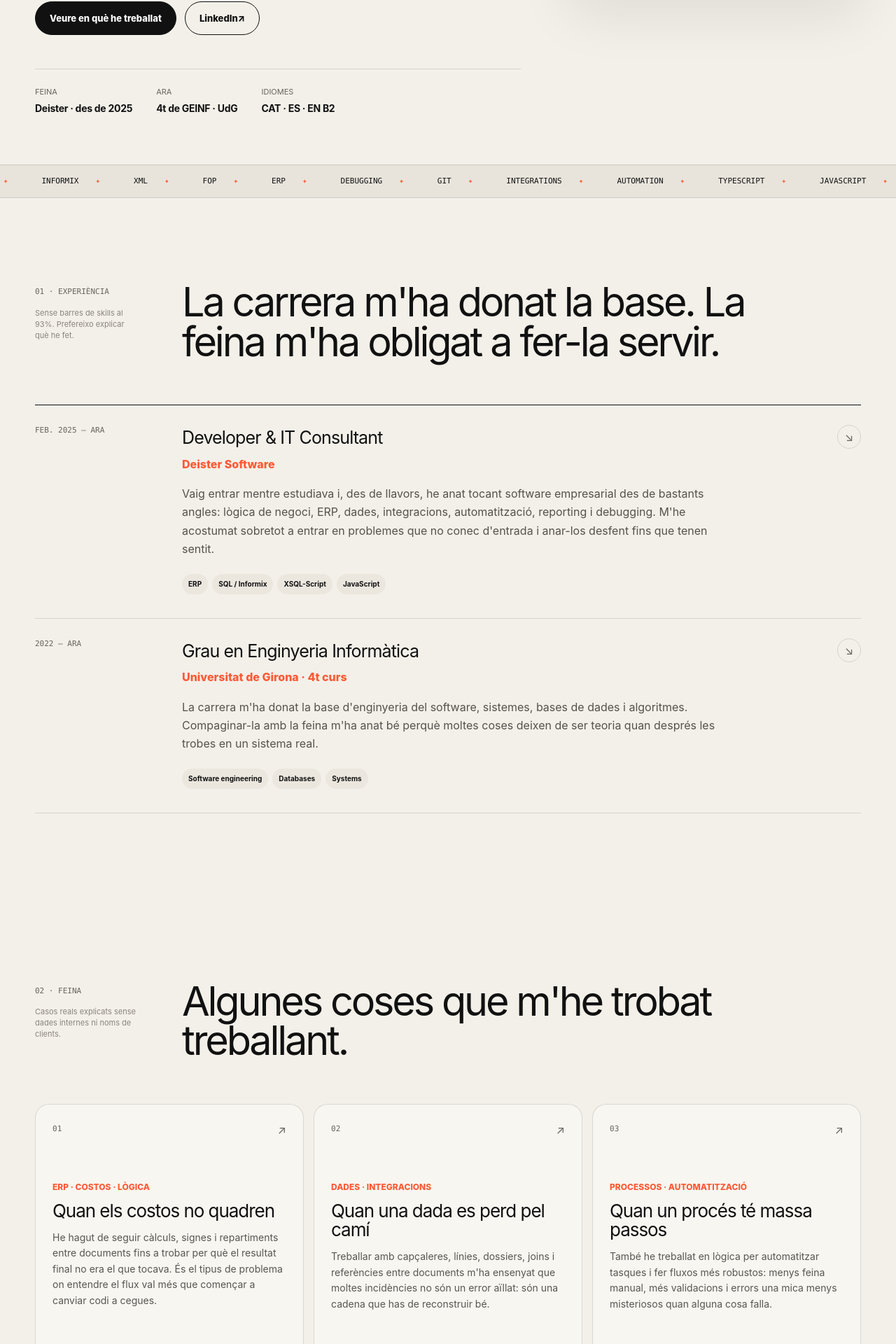
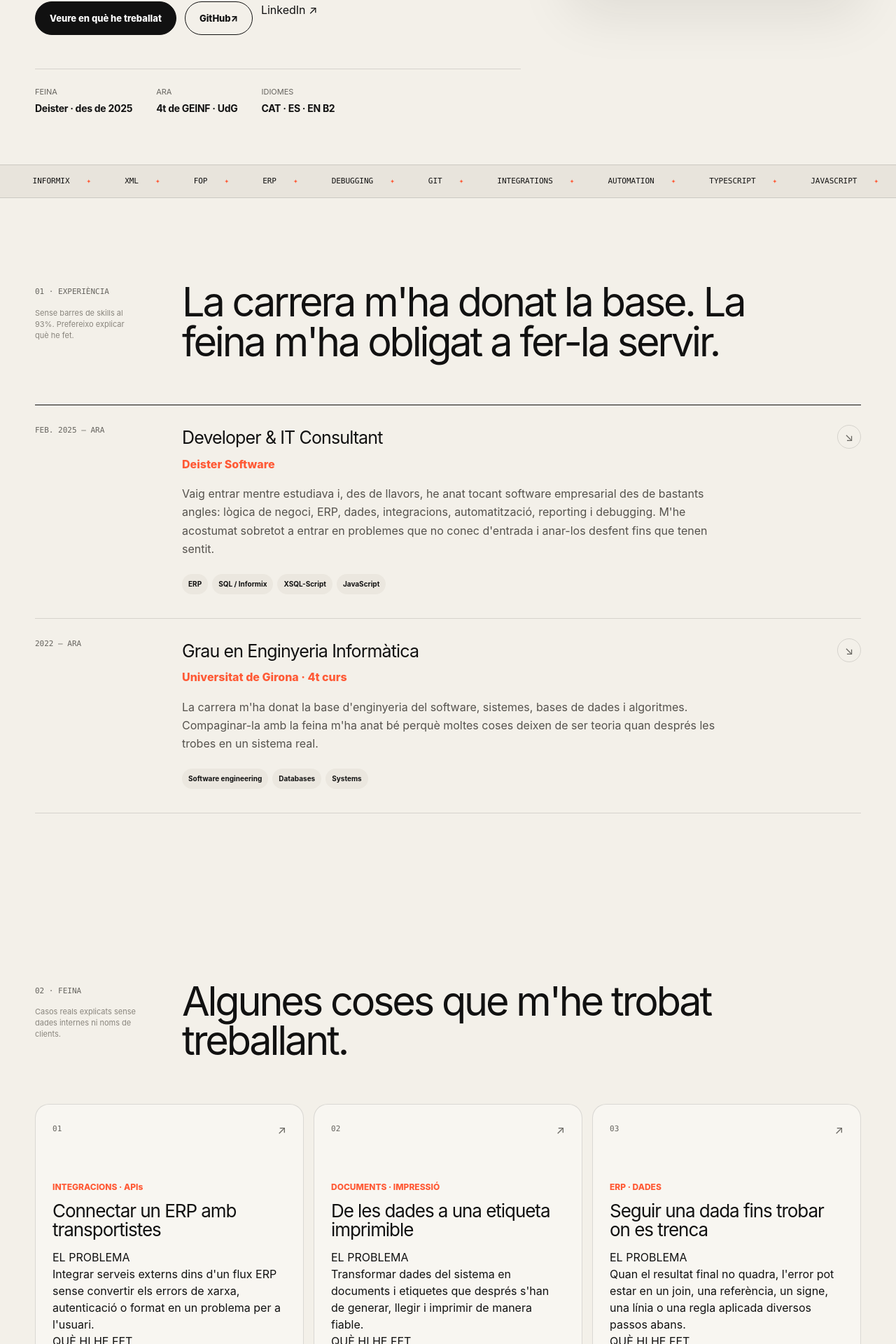
Before and after one commit to Sklatasang/cv_jrj, a Next.js app: page / in a window 1280 px wide. Shown: the part 869-2789 px from the top of the page at 70% size. Built offline with nearby package versions, Linux system fonts and the light colour scheme.

Commit message:
feat: turn work section into concrete production case studies

```diff
--- a/app/page.tsx
+++ b/app/page.tsx
@@ -21,21 +21,39 @@ const skills = [
 
 const cases = [
   {
-    kicker: "ERP · COSTOS · LÒGICA",
-    title: "Quan els costos no quadren",
-    text: "He hagut de seguir càlculs, signes i repartiments entre documents fins a trobar per què el resultat final no era el que tocava. És el tipus de problema on entendre el flux val més que començar a canviar codi a cegues.",
-    tags: ["SQL", "XSQL-Script", "Informix", "Debugging"],
+    kicker: "INTEGRACIONS · APIs",
+    title: "Connectar un ERP amb transportistes",
+    problem:
+      "Integrar serveis externs dins d'un flux ERP sense convertir els errors de xarxa, autenticació o format en un problema per a l'usuari.",
+    contribution:
+      "He treballat amb peticions SOAP/JSON, autenticació, tractament de respostes i errors, i amb la lògica necessària perquè la integració encaixi amb el procés de negoci existent.",
+    tags: ["SOAP", "JSON", "XSQL-Script", "ERP"],
   },
   {
-    kicker: "DADES · INTEGRACIONS",
-    title: "Quan una dada es perd pel camí",
-    text: "Treballar amb capçaleres, línies, dossiers, joins i referències entre documents m'ha ensenyat que moltes incidències no són un error aïllat: són una cadena que has de reconstruir bé.",
-    tags: ["SQL", "ERP", "Data mapping", "Analytical grids"],
+    kicker: "DOCUMENTS · IMPRESSIÓ",
+    title: "De les dades a una etiqueta imprimible",
+    problem:
+      "Transformar dades del sistema en documents i etiquetes que després s'han de generar, llegir i imprimir de manera fiable.",
+    contribution:
+      "Generació de PDFs i etiquetes amb codis Code128, formats configurables i fluxos d'impressió amb CUPS, incloent gestió de fallbacks quan alguna peça del procés falla.",
+    tags: ["FOP", "XML", "Code128", "CUPS"],
+  },
+  {
+    kicker: "ERP · DADES",
+    title: "Seguir una dada fins trobar on es trenca",
+    problem:
+      "Quan el resultat final no quadra, l'error pot estar en un join, una referència, un signe, una línia o una regla aplicada diversos passos abans.",
+    contribution:
+      "Debugging de costos i repartiments, joins entre capçaleres/línies/dossiers, data mapping i revisió de traces fins localitzar l'origen real del problema.",
+    tags: ["SQL", "Informix", "Debugging", "Data mapping"],
   },
   {
     kicker: "PROCESSOS · AUTOMATITZACIÓ",
-    title: "Quan un procés té massa passos",
-    text: "També he treballat en lògica per automatitzar tasques i fer fluxos més robustos: menys feina manual, més validacions i errors una mica menys misteriosos quan alguna cosa falla.",
+    title: "Treure passos manuals del mig",
+    problem:
+      "Alguns fluxos funcionen, però obliguen a repetir massa passos o depenen de massa comprovacions manuals.",
+    contribution:
+      "Implementació de lògica, validacions i automatitzacions per fer processos més consistents i reduir punts de fallada evitables.",
     tags: ["JavaScript", "XSQL-Script", "Automation", "Business rules"],
   },
 ];
@@ -149,11 +167,19 @@ export default function Home() {
             </a>
             <a
               className="button secondary"
+              href="https://github.com/Sklatasang"
+              target="_blank"
+              rel="noreferrer"
+            >
+              GitHub <span aria-hidden="true">↗</span>
+            </a>
+            <a
+              className="text-link"
               href="https://www.linkedin.com/in/jordi-roura-b3210a280/"
               target="_blank"
               rel="noreferrer"
             >
-              LinkedIn <span aria-hidden="true">↗</span>
+              LinkedIn ↗
             </a>
           </div>
 
@@ -269,12 +295,37 @@ export default function Home() {
               </div>
               <p className="case-kicker">{item.kicker}</p>
               <h3>{item.title}</h3>
-              <p>{item.text}</p>
+              <div className="case-story">
+                <div>
+                  <span>EL PROBLEMA</span>
+                  <p>{item.problem}</p>
+                </div>
+                <div>
+                  <span>QUÈ HI HE FET</span>
+                  <p>{item.contribution}</p>
+                </div>
+              </div>
               <div className="tags">
                 {item.tags.map((tag) => <span key={tag}>{tag}</span>)}
               </div>
             </motion.article>
           ))}
+        </div>
+
+        <div className="work-proof">
+          <div>
+            <span className="proof-label">CODI PROFESSIONAL</span>
+            <strong>Privat per confidencialitat.</strong>
+            <p>Per això explico context, problema, contribució i tecnologia sense inventar captures ni exposar informació interna.</p>
+          </div>
+          <div>
+            <span className="proof-label">CODI QUE SÍ POTS VEURE</span>
+            <strong>Aquest portfolio.</strong>
+            <p>Next.js, React, TypeScript, Tailwind i la terminal interactiva estan al meu GitHub.</p>
+            <a href="https://github.com/Sklatasang/cv_jrj" target="_blank" rel="noreferrer">
+              Veure repositori ↗
+            </a>
+          </div>
         </div>
       </section>
 
```
